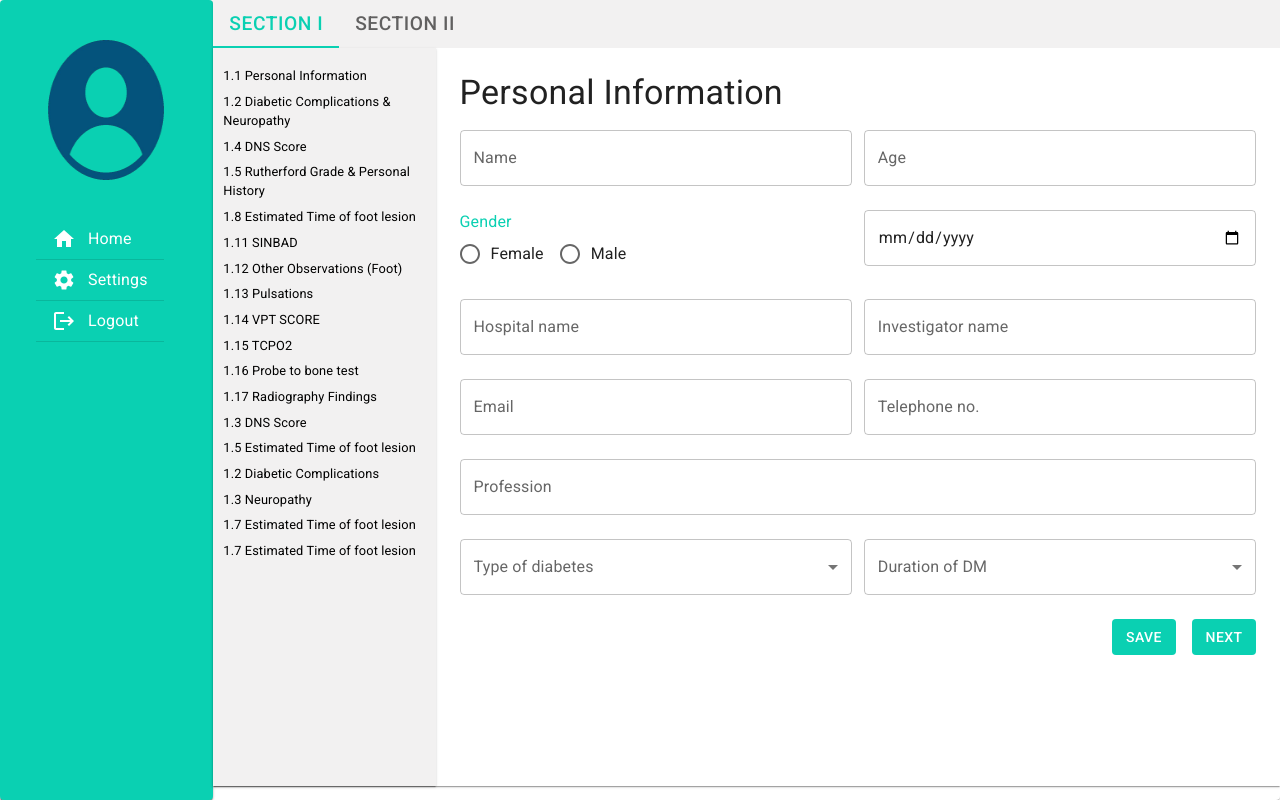
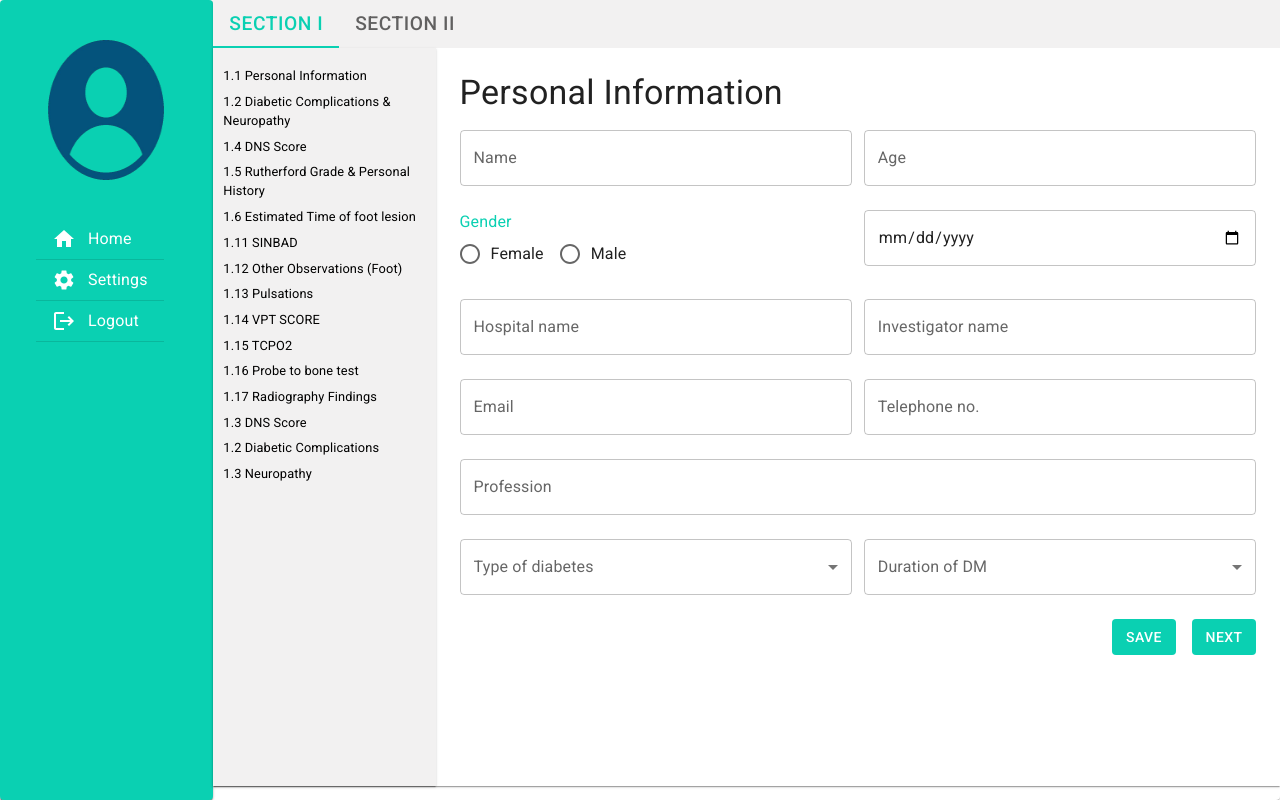
Before and after one commit to MeiiporulTrainingSite/DFP, a React (Create React App) app: page / in a window 1280 px wide. Built offline with nearby package versions, Linux system fonts and the light colour scheme.

Commit message:
2nd commit

```diff
--- a/src/component/Routecomp.js
+++ b/src/component/Routecomp.js
@@ -28,7 +28,7 @@ export default function ListRouter() {
         <Route path="/RutherfordGrade">
           <Page4 />
         </Route>
-        <Route path = '/Estimated Time of foot lesion'>
+        <Route path = "/EstimatedTimeoffootlesion">
           <EstimatedTimeofFootLesion/>
         </Route>
         <Route path="/Sinbad">
--- a/src/data/index.js
+++ b/src/data/index.js
@@ -13,7 +13,7 @@ export const menu1 = [
   { title: "1.2 Diabetic Complications & Neuropathy", path: "/DiabeticComplications" },
   { title: "1.4 DNS Score", path: "/DNS Score" },
   { title: "1.5 Rutherford Grade & Personal History ", path: "/RutherfordGrade" },
-  { title: "1.8 Estimated Time of foot lesion", path:'/Estimated Time of foot lesion' },
+  { title: "1.6 Estimated Time of foot lesion", path:"/EstimatedTimeoffootlesion" },
   { title: "1.11 SINBAD", path: "/Sinbad" },
   { title: "1.12 Other Observations (Foot)", path: "/Observations" },
   { title: "1.13 Pulsations", path: "/Pulsations" },
@@ -22,11 +22,11 @@ export const menu1 = [
   { title: "1.16 Probe to bone test", path: "/Probe to bone test" },
   { title: "1.17 Radiography Findings", path: "/Radiography Findings" },
   { title: "1.3 DNS Score", path: "/DNS Score" },
-  { title: "1.5 Estimated Time of foot lesion", path:'/Estimated Time of foot lesion' },
+  // { title: "1.5 Estimated Time of foot lesion", path:'/Estimated Time of foot lesion' },
   { title: "1.2 Diabetic Complications", path: "/DiabeticComplications" },
   { title: "1.3 Neuropathy", path: "/Neuropathy" },
-  { title: "1.7 Estimated Time of foot lesion", path:'/Estimated Time of foot lesion' },
-  { title: "1.7 Estimated Time of foot lesion", path:'/Estimated Time of foot lesion' },
+  // { title: "1.7 Estimated Time of foot lesion", path:'/Estimated Time of foot lesion' },
+
     ];
 export const menu2 = [
   { title: "Acute/Chronic" },
```
Also changed, not shown: src/Pages/Currentlesion/Estimatedprops.js (line endings or trailing spaces), 1 other file (tests, documents, lock files or other folders).
